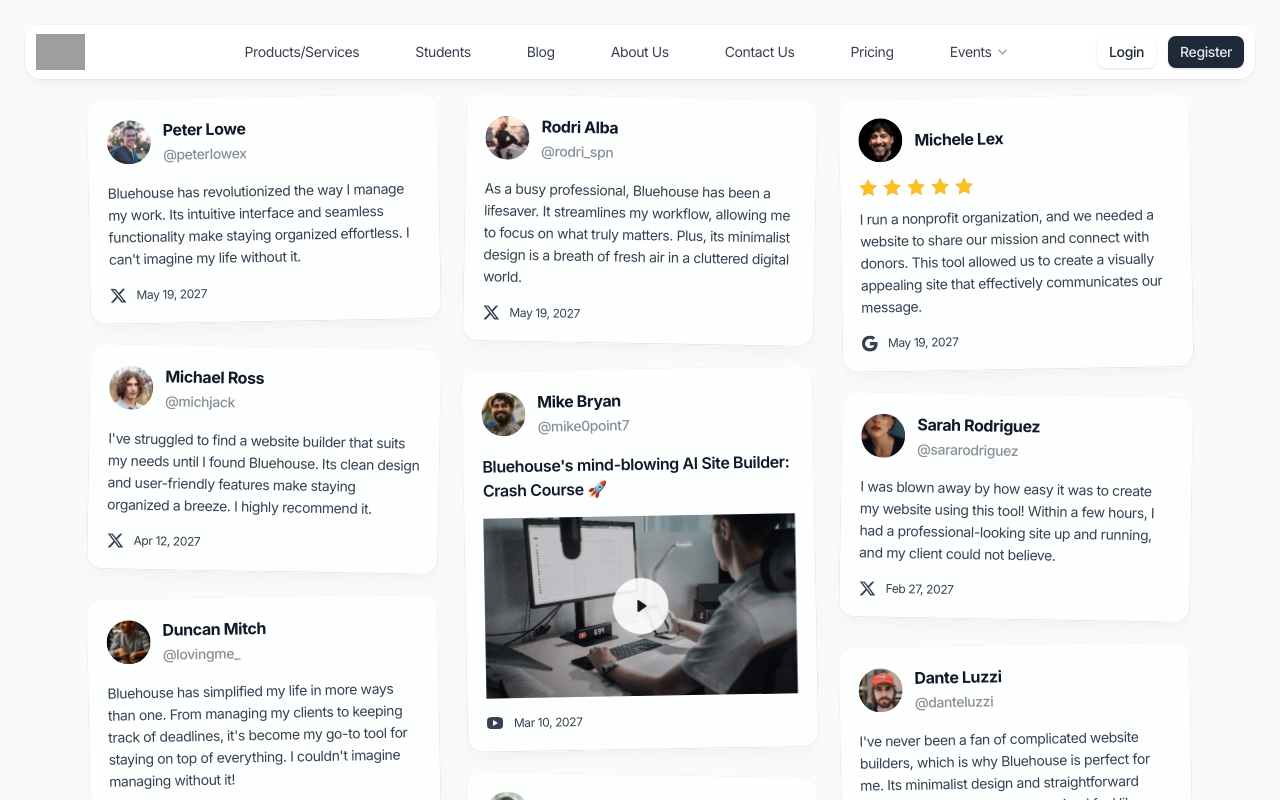
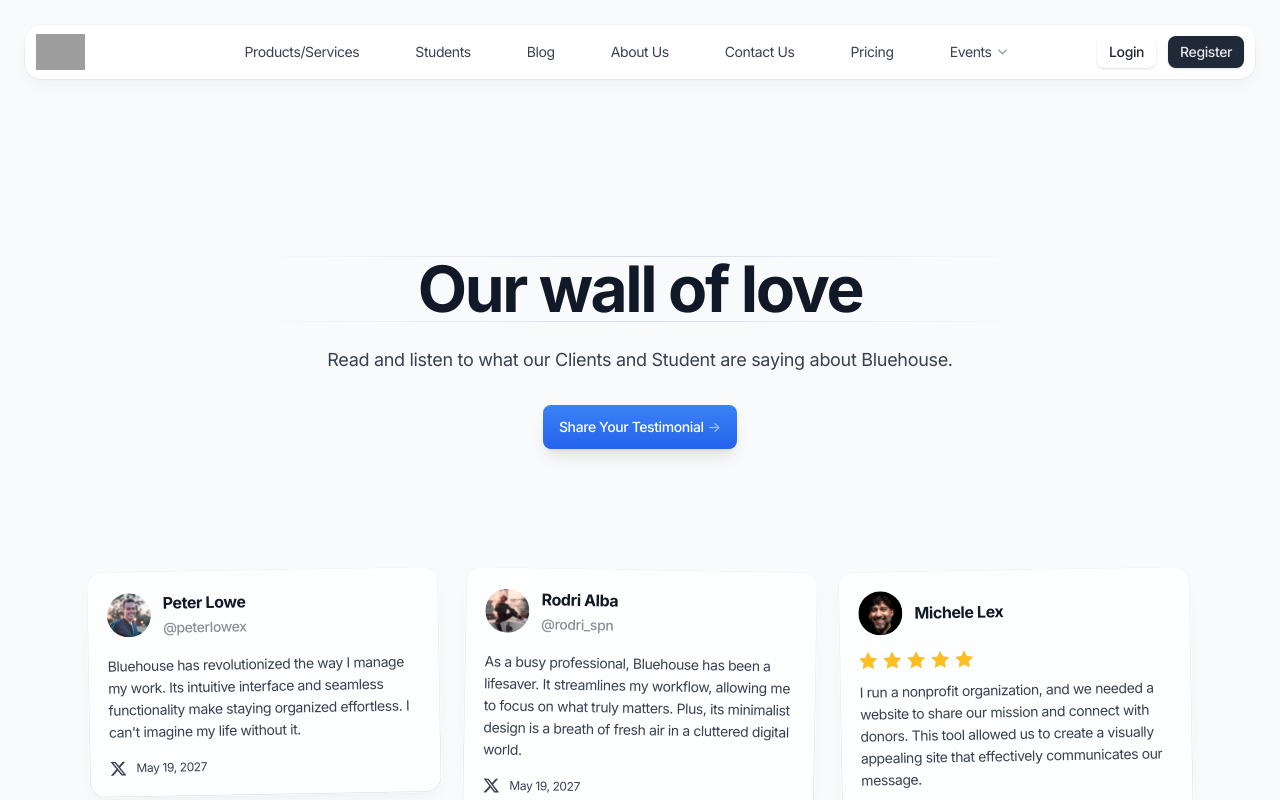
Before and after one commit to bluehouseng/bluehouse-website-v2, a Next.js app: page /testimonials in a window 1280 px wide. Shown: the top 800 px of the page. Built offline with nearby package versions, Linux system fonts and the light colour scheme; grey boxes are pictures that could not be loaded.

Commit message:
update testimonials

```diff
--- a/app/(default)/testimonials/page.tsx
+++ b/app/(default)/testimonials/page.tsx
@@ -236,6 +236,35 @@
   return (
     <section>
       <div className="mx-auto max-w-6xl px-4 sm:px-6 mt-24">
+      <div className="mx-auto max-w-6xl px-4 sm:px-6">
+        {/* Main content */}
+        <div className="mx-auto max-w-3xl pb-12 pt-32 md:pb-20 md:pt-40">
+          {/* Section header */}
+          <div className="pb-10 text-center">
+            <h1 className="mb-6 border-y text-5xl font-bold [border-image:linear-gradient(to_right,transparent,theme(colors.slate.300/.8),transparent)1] md:text-6xl">
+              Our wall of love
+            </h1>
+            <div className="mx-auto max-w-3xl">
+              <p className="mb-8 text-lg text-gray-700">
+                Read and listen to what our Clients and Student are saying about Bluehouse.
+              </p>
+              <div className="mx-auto max-w-xs sm:flex sm:max-w-none sm:justify-center">
+                <a
+                  className="btn group mb-4 w-full bg-gradient-to-t from-blue-600 to-blue-500 bg-[length:100%_100%] bg-[bottom] text-white shadow hover:bg-[length:100%_150%] sm:mb-0 sm:w-auto"
+                  href="#0"
+                >
+                  <span className="relative inline-flex items-center">
+                    Share Your Testimonial{" "}
+                    <span className="ml-1 tracking-normal text-blue-300 transition-transform group-hover:translate-x-0.5">
+                      -&gt;
+                    </span>
+                  </span>
+                </a>
+              </div>
+            </div>
+          </div>
+        </div>
+      </div>
         <div className="pb-12 md:pb-20">
           {/* Testimonials grid */}
           <div
```
